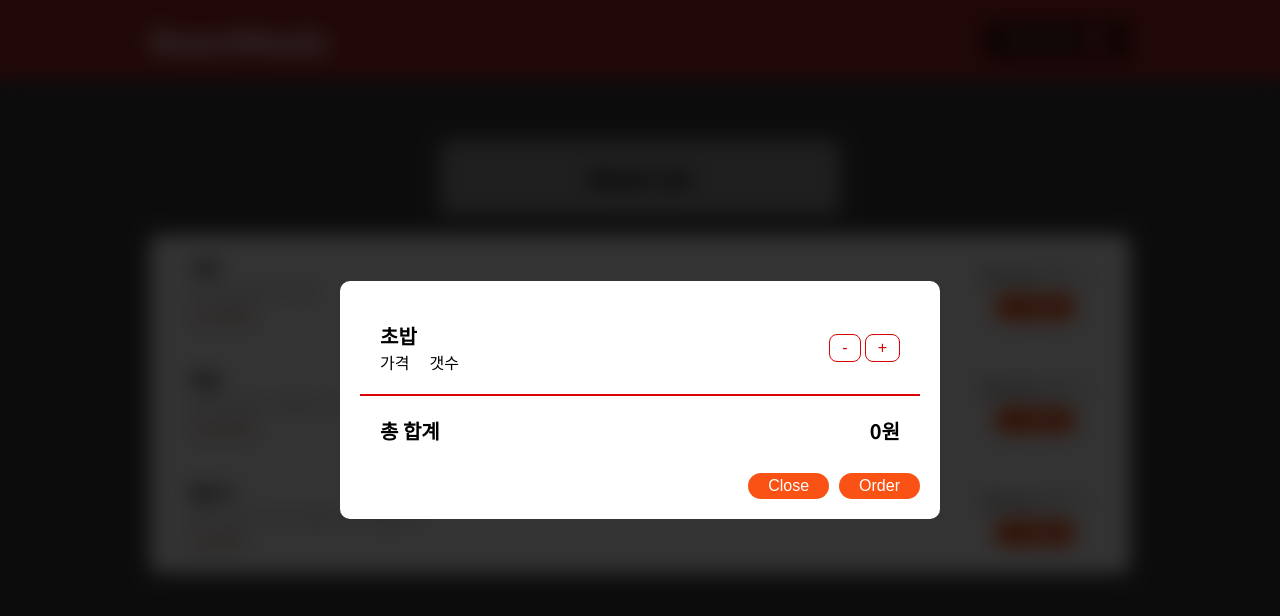
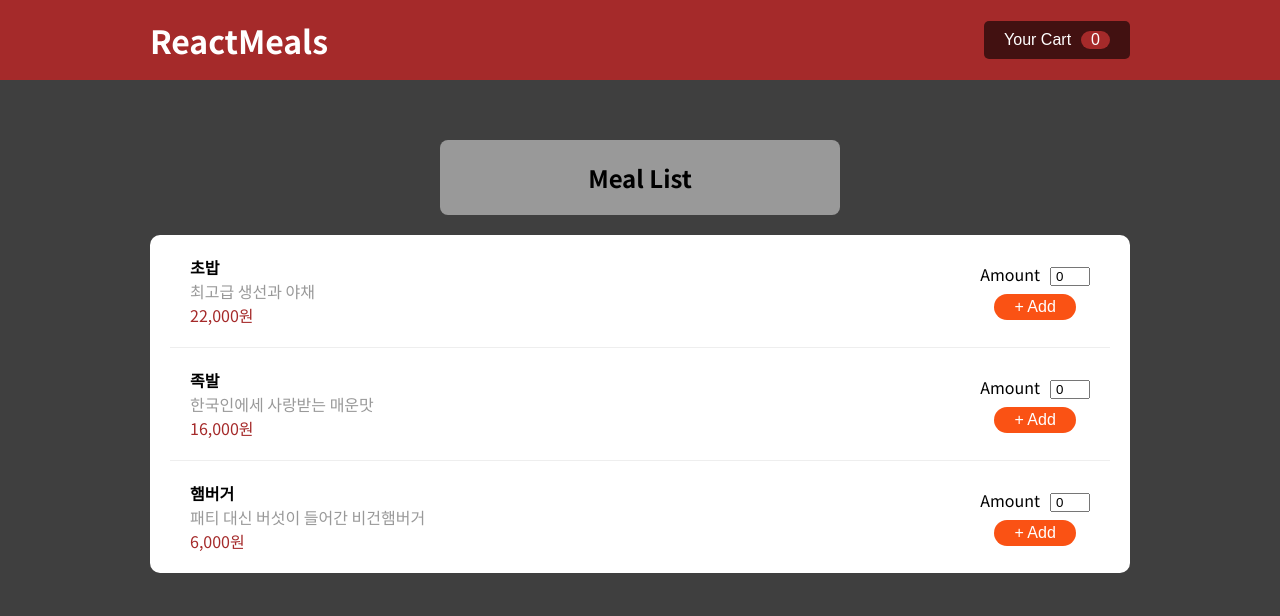
Before and after one commit to DanBi-Lee/food-order-app, a React (Create React App) app: page / in a window 1280 px wide. Shown: the top 616 px of the page. Built offline with nearby package versions, Linux system fonts and the light colour scheme.

Commit message:
Add Modal state

```diff
--- a/src/App.jsx
+++ b/src/App.jsx
@@ -1,15 +1,24 @@
+import { useState } from "react";
 import Cart from "./components/Cart/Cart";
 import MainBody from "./components/Layout/MainBody";
 import MainHeader from "./components/Layout/MainHeader";
 import Modal from "./components/UI/Modal";
 
 function App() {
+  const [isModal, setIsModal] = useState(false);
+  const closeHandler = () => {
+    setIsModal(false);
+  }
+  const openHandler = () => {
+    setIsModal(true);
+  }
+
   return (
     <>
-      <MainHeader />
+      <MainHeader onOpen={openHandler} />
       <MainBody />
-      <Modal>
-        <Cart></Cart>
+      <Modal isModal={isModal} onClose={closeHandler}>
+        <Cart  onClose={closeHandler} />
       </Modal>
     </>
   );
--- a/src/components/Cart/Cart.jsx
+++ b/src/components/Cart/Cart.jsx
@@ -2,7 +2,7 @@ import Button from "../UI/Button";
 import style from "./Cart.module.css";
 import CartList from "./CartList";
 
-function Cart() {
+function Cart({onClose}) {
     return (
         <>
             <CartList />
@@ -12,7 +12,7 @@ function Cart() {
                     <p>0원</p>
                 </div>
                 <div className={style.action}>
-                    <Button text="Close" onClick={() => {}}/>
+                    <Button text="Close" onClick={onClose}/>
                     <Button text="Order" onClick={() => {}}/>
                 </div>
             </div>
--- a/src/components/Cart/CartButton.jsx
+++ b/src/components/Cart/CartButton.jsx
@@ -1,8 +1,8 @@
 import style from './CartButton.module.css';
 
-function CartButton(){
+function CartButton({onOpen}){
     return (
-        <button className={style.badge}>
+        <button className={style.badge} onClick={onOpen}>
             <div>Your Cart</div>
             <div className={style.count}>0</div>
         </button>
--- a/src/components/Layout/MainHeader.jsx
+++ b/src/components/Layout/MainHeader.jsx
@@ -1,12 +1,12 @@
 import CartButton from '../Cart/CartButton';
 import style from './MainHeader.module.css';
 
-function MainHeader() {
+function MainHeader({onOpen}) {
     return (
         <header className={style.headBox}>
             <div className={style.innerBox}>
                 <h1>ReactMeals</h1>
-                <CartButton />
+                <CartButton onOpen={onOpen} />
             </div>
         </header>
     );
--- a/src/components/UI/Modal.jsx
+++ b/src/components/UI/Modal.jsx
@@ -1,14 +1,19 @@
 import style from './Modal.module.css';
 
-function Modal({children}) {
+function Modal({children, isModal, onClose}) {
+    if(isModal){
         return (
             <div className={style.modalWrap}>
-            <div className={style.modalOverlay}></div>
+                <div className={style.modalOverlay} onClick={onClose} ></div>
                 <section className={style.modalcontentBox}>
                     {children}
                 </section>
             </div>
         );
+    }else {
+        return '';
+    }
+
 }
 
 export default Modal;
```
Lines whose indentation alone changed are shown as unchanged.
